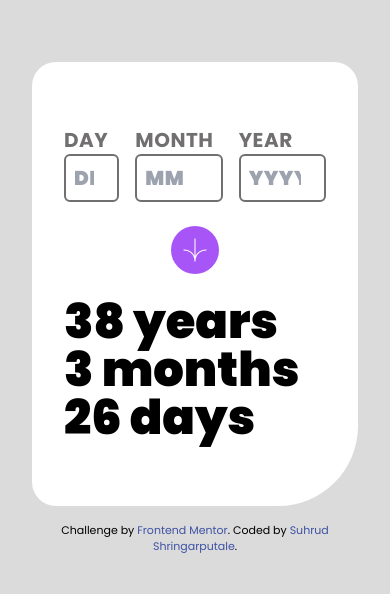
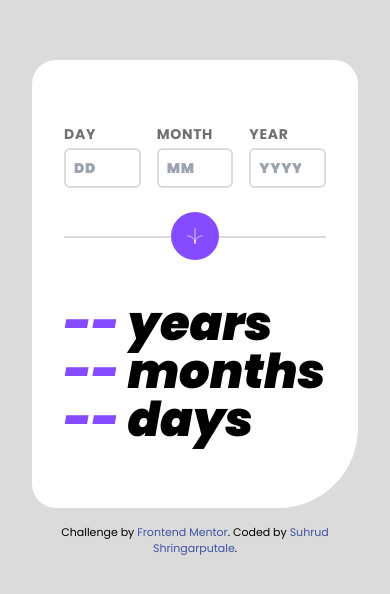
Before and after one commit to SUD58/Frontend-Mentor-Age-Calculator, a website: page index.html in a window 390 px wide. Shown: the part 114-708 px from the top of the page. Drawn offline with Linux system fonts and the light colour scheme.

Commit message:
Made full responsive layout

```diff
--- a/index.html
+++ b/index.html
@@ -15,6 +15,7 @@
     <title>Frontend Mentor | Age calculator app</title>
 
     <link href="./output.css" rel="stylesheet" />
+    <script src="script.js" defer></script>
 
     <link rel="preconnect" href="https://fonts.googleapis.com" />
     <link rel="preconnect" href="https://fonts.gstatic.com" crossorigin />
@@ -34,34 +35,73 @@
       }
     </style>
   </head>
-  <body class="flex flex-col gap-4 items-center w-full font-poppins justify-center bg-frontend-light-grey p-8 h-svh">
-
-    <div class="flex flex-col gap-6 bg-white rounded-l-3xl w-full rounded-t-3xl rounded-br-[5rem] px-8 py-16">
-      <div class="flex gap-4 font-bold text-frontend-smokey-grey w-full text-xl tracking-wide">
-        <div class="flex flex-col w-1/3">
-          <label for="day-input" class="">DAY</labe>
-          <input id="day-input" type="number" min="1" max="31" inputmode="numeric" placeholder="DD" class="rounded-md border-2 p-2 text-black font-black w-full border-frontend-smokey-grey"/>
+  <body
+    class="font-poppins bg-frontend-light-grey flex h-dvh w-full flex-col items-center justify-center gap-4 p-8"
+  >
+    <div
+      class="flex w-full flex-col gap-6 rounded-l-3xl rounded-t-3xl rounded-br-[5rem] bg-white px-8 py-16 lg:w-2/3 lg:rounded-br-[12rem] lg:p-16 xl:w-1/2"
+    >
+      <div
+        class="text-frontend-smokey-grey grid grid-cols-3 gap-4 text-sm font-bold tracking-wider lg:w-4/5"
+      >
+        <div class="flex flex-col gap-1">
+          <label for="day-input" class="">DAY</label>
+          <input
+            id="day-input"
+            type="number"
+            min="1"
+            max="31"
+            inputmode="numeric"
+            placeholder="DD"
+            class="border-frontend-light-grey w-full rounded-md border-2 p-2 font-black text-black lg:text-2xl"
+          />
         </div>
 
-        <div class="flex flex-col w-1/3">
-          <label for="month-input" class="font-bold text-frontend-smokey-grey">MONTH</label>
-          <input id="month-input" type="number" min="1" max="12" inputmode="numeric" placeholder="MM" class="rounded-md border-2 p-2 text-black font-black border-frontend-smokey-grey"/>
+        <div class="flex flex-col gap-1">
+          <label for="month-input" class="">MONTH</label>
+          <input
+            id="month-input"
+            type="number"
+            min="1"
+            max="12"
+            inputmode="numeric"
+            placeholder="MM"
+            class="border-frontend-light-grey rounded-md border-2 p-2 font-black text-black lg:text-2xl"
+          />
         </div>
 
-        <div class="flex flex-col w-1/3">
-          <label for="year-input" class="font-bold text-frontend-smokey-grey">YEAR</label>
-          <input id="year-input" type="number" inputmode="numeric" placeholder="YYYY" class="rounded-md border-2 p-2 text-black font-black border-frontend-smokey-grey"/>
+        <div class="flex flex-col gap-1">
+          <label for="year-input" class="">YEAR</label>
+          <input
+            id="year-input"
+            type="number"
+            inputmode="numeric"
+            placeholder="YYYY"
+            class="border-frontend-light-grey rounded-md border-2 p-2 font-black text-black lg:text-2xl"
+          />
         </div>
       </div>
-      <button type="submit" class="aspect-square rounded-full size-12 bg-purple-500 p-4 self-center flex justify-center items-center">
-        <object type="image/svg+xml" data="assets/images/icon-arrow.svg" class="size-6">
-          <!-- <img src="assets/images/icon-arrow.svg" alt=""> -->
-        </object>
-      </button>
-      <div class="text-5xl font-black">
-        <div> <span class="text-frontend-purple">38</span> years</div>
-        <div> <span class="text-frontend-purple">3</span> months</div>
-        <div> <span class="text-frontend-purple">26</span> days</div>
+      <div
+        class="relative mb-4 flex w-full flex-col justify-center sm:mb-6 lg:landscape:mb-6"
+      >
+        <div
+          class="border-frontend-light-grey absolute top-1/2 z-10 w-full border-b-2"
+        ></div>
+        <button
+          type="submit"
+          class="bg-frontend-purple z-20 flex aspect-square size-12 items-center justify-center self-center rounded-full p-4 lg:size-20 lg:self-end"
+        >
+          <img
+            src="assets/images/icon-arrow.svg"
+            alt=""
+            class="size-6 cursor-pointer lg:size-10"
+          />
+        </button>
+      </div>
+      <div class="text-5xl font-black italic lg:text-8xl">
+        <div><span class="text-frontend-purple">--</span> years</div>
+        <div><span class="text-frontend-purple">--</span> months</div>
+        <div><span class="text-frontend-purple">--</span> days</div>
       </div>
     </div>
 
@@ -69,7 +109,10 @@
       Challenge by
       <a href="https://www.frontendmentor.io?ref=challenge" target="_blank"
         >Frontend Mentor</a
-      >. Coded by <a href="https://github.com/SUD58" target="_blank">Suhrud Shringarputale</a>.
+      >. Coded by
+      <a href="https://github.com/SUD58" target="_blank"
+        >Suhrud Shringarputale</a
+      >.
     </div>
   </body>
 </html>
--- a/tailwind.config.js
+++ b/tailwind.config.js
@@ -8,7 +8,7 @@ module.exports = {
       },
       colors: {
         frontend: {
-          purple: "hsl(259, 100 %, 65 %)",
+          purple: "hsl(259, 100%, 65%)",
           "light-red": "hsl(0, 100%, 67%)",
           "off-white": "hsl(0, 100%, 67%)",
           "light-grey": "hsl(0, 0%, 86%)",
```
Also changed, not shown: output.css.
